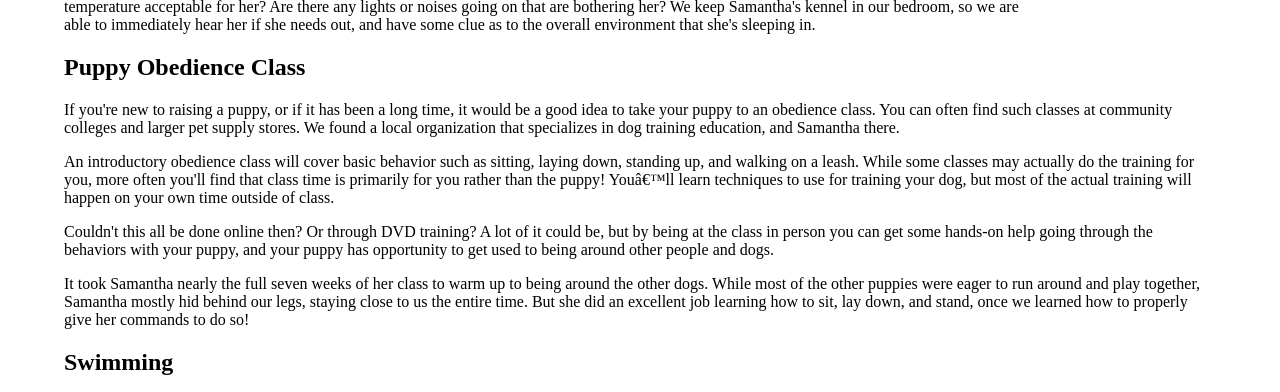
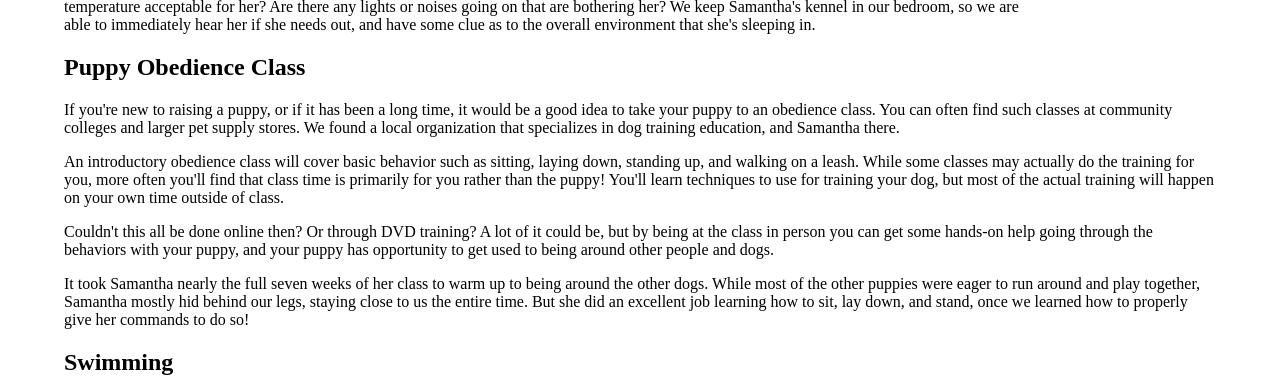
Before and after one commit to tjr/tjr.github.com, a Jekyll site: the page dogs/raising-a-border-collie.html, which Jekyll copies as it is, in a window 1280 px wide and 900 px high, scrolled down 1331 px, cut to the strip 107-499 px from the top of the window. Built offline with Jekyll 4.4.1, drawn with Linux system fonts in a browser that asks for light colours.

Commit message:
first draft of article

```diff
--- a/dogs/raising-a-border-collie.html
+++ b/dogs/raising-a-border-collie.html
@@ -192,7 +192,7 @@ education, and Samantha there.
 An introductory obedience class will cover basic behavior such as
 sitting, laying down, standing up, and walking on a leash. While some
 classes may actually do the training for you, more often you'll find
-that class time is primarily for you rather than the puppy! You’ll
+that class time is primarily for you rather than the puppy! You'll
 learn techniques to use for training your dog, but most of the actual
 training will happen on your own time outside of class.
 
```
